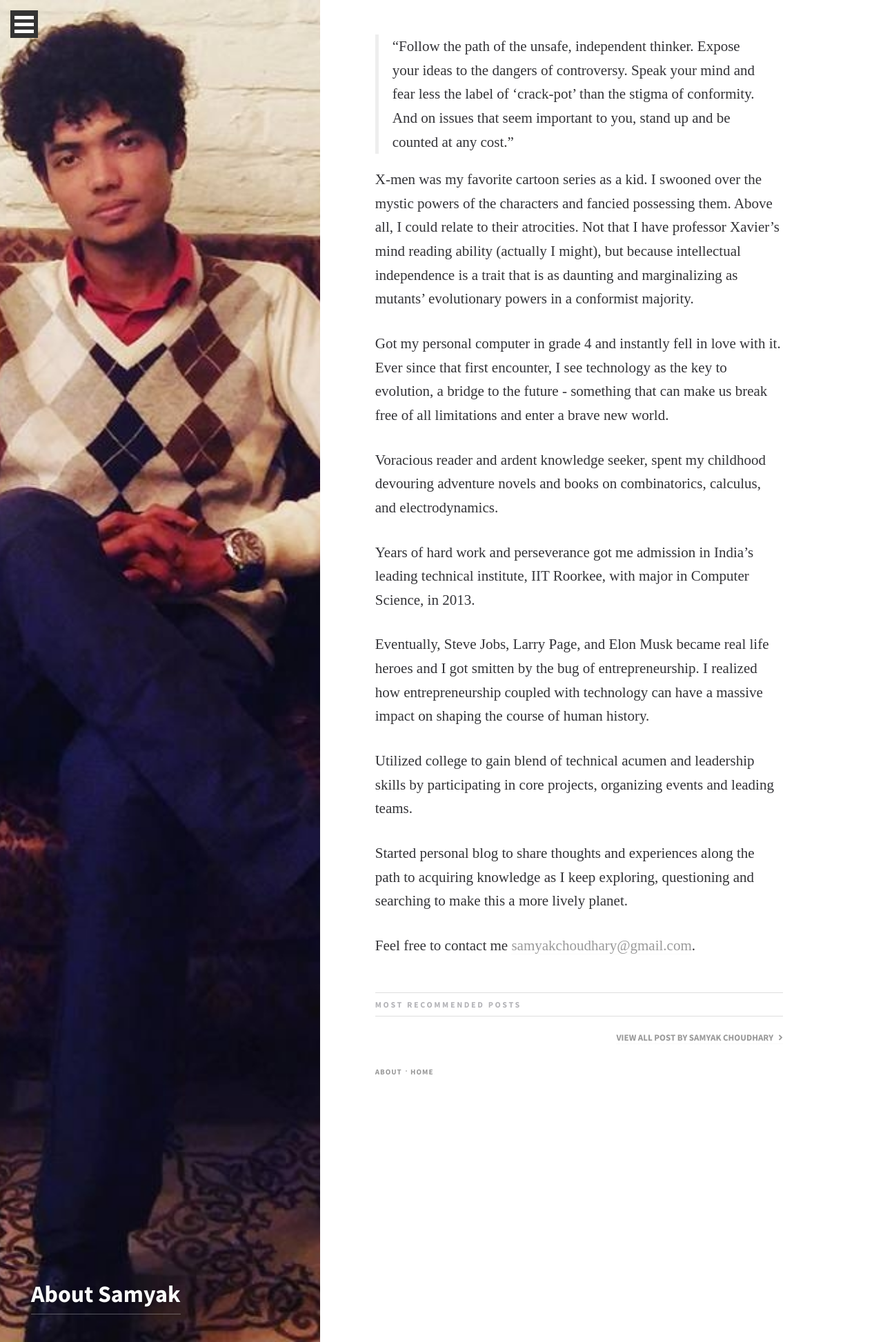
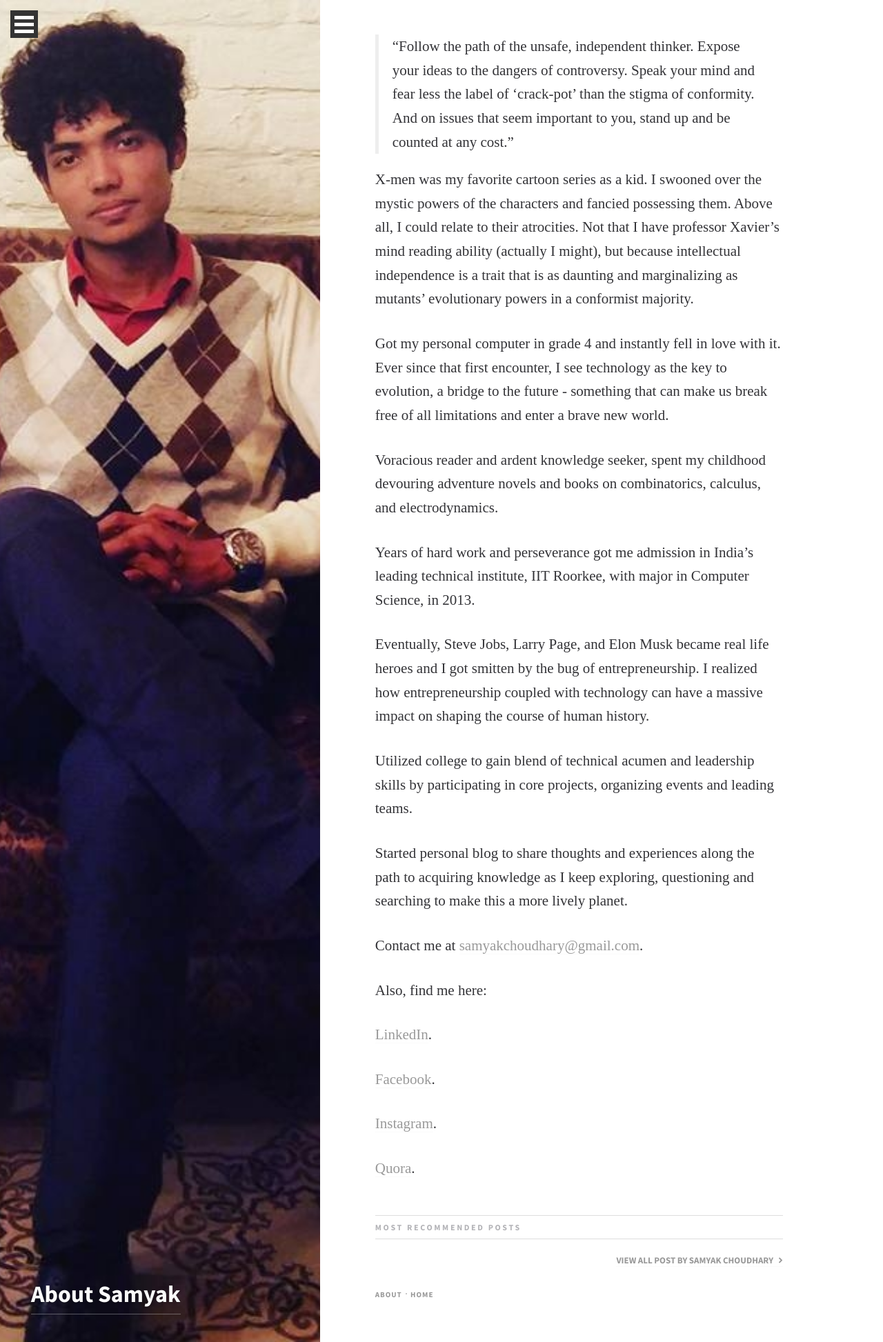
Before and after one commit to samyak45/samyak45.github.io, a Jekyll site: the page built from about.md, in a window 1280 px wide. Shown: the whole page at 69% size. Built offline with Jekyll 4.4.1, drawn with Linux system fonts in a browser that asks for light colours; some web fonts are replaced.

Commit message:
Change in about

```diff
--- a/about.md
+++ b/about.md
@@ -24,4 +24,14 @@ Utilized college to gain blend of technical acumen and leadership skills by part
 
 Started personal blog to share thoughts and experiences along the path to acquiring knowledge as I keep exploring, questioning and searching to make this a more lively planet.
 
-Feel free to contact me <a href = "mailto:samyakchoudhary@gmail.com">samyakchoudhary@gmail.com</a>.
+Contact me at <a href = "mailto:samyakchoudhary@gmail.com">samyakchoudhary@gmail.com</a>.
+
+Also, find me here:
+
+<a href = "https://www.linkedin.com/in/samyakchoudhary/">LinkedIn</a>.
+
+<a href = "http://facebook.com/samyak.choudhary.355">Facebook</a>.
+
+<a href = "http://instagram.com/samyak.choudhary/">Instagram</a>.
+
+<a href = "https://www.quora.com/profile/Samyak-Choudhary">Quora</a>.
```
